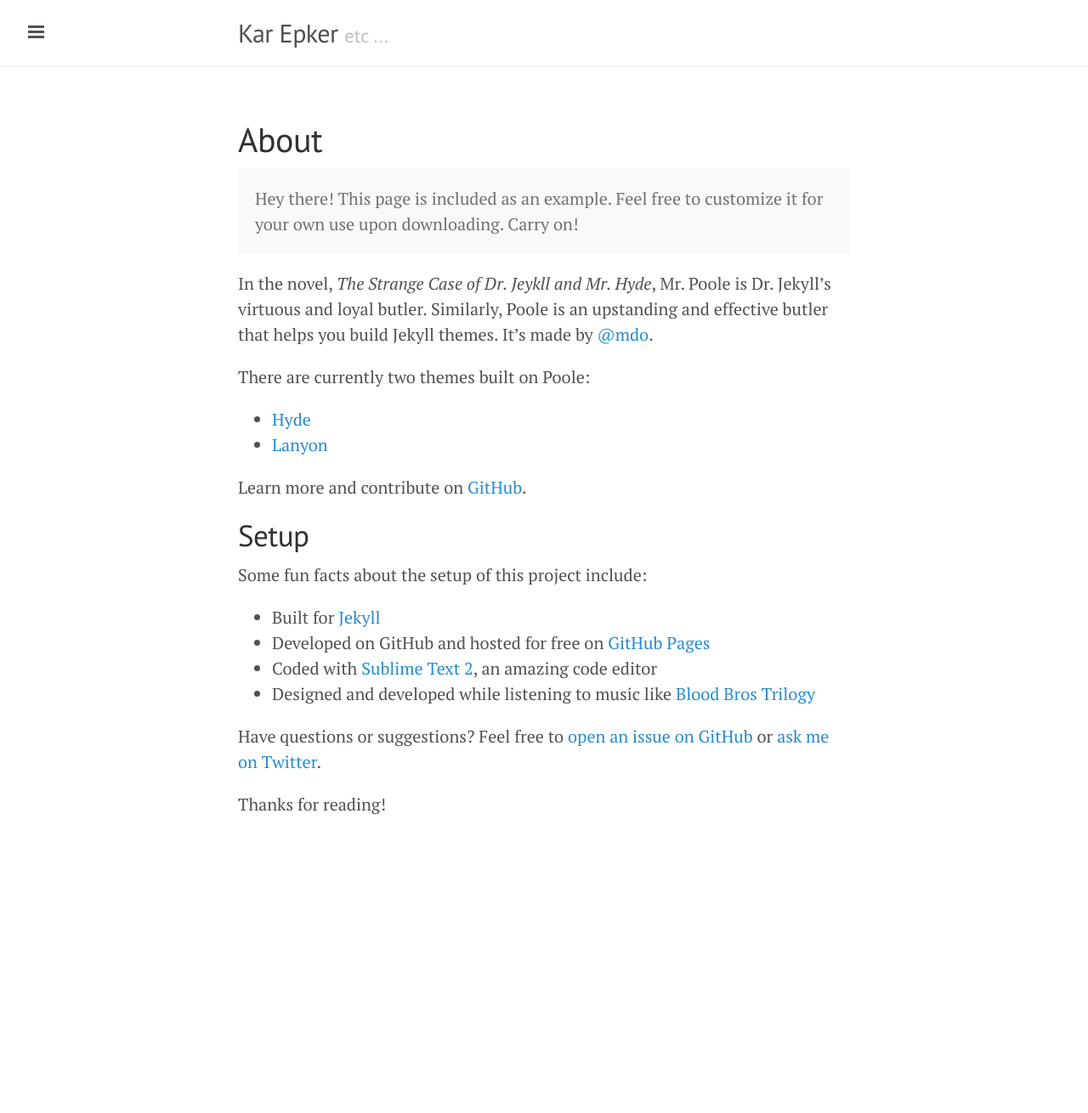
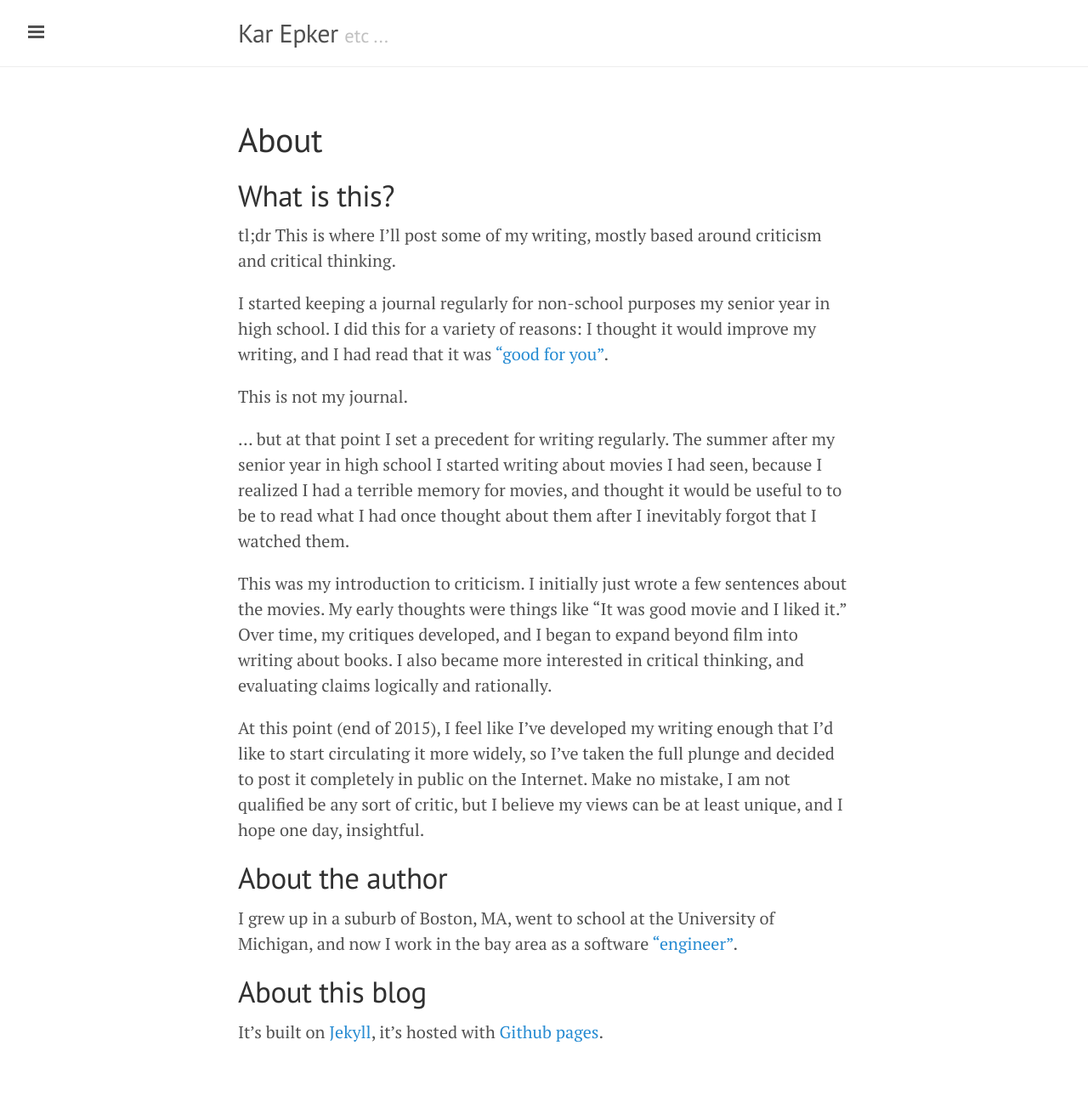
Before and after one commit to karepker/karepker.github.io, a Jekyll site: the page built from about.md, in a window 1280 px wide. Shown: the whole page at 85% size. Built offline with Jekyll 4.4.1, drawn with Linux system fonts in a browser that asks for light colours; before the commit the page ends 1042 px from its top, so only the background shows below that.

Commit message:
Wrote an angsty/existential about page.

```diff
--- a/about.md
+++ b/about.md
@@ -3,28 +3,46 @@ layout: page
 title: About
 ---
 
-<p class="message">
-  Hey there! This page is included as an example. Feel free to customize it for your own use upon downloading. Carry on!
-</p>
+## What is this?
 
-In the novel, *The Strange Case of Dr. Jeykll and Mr. Hyde*, Mr. Poole is Dr. Jekyll's virtuous and loyal butler. Similarly, Poole is an upstanding and effective butler that helps you build Jekyll themes. It's made by [@mdo](https://twitter.com/mdo).
+tl;dr This is where I'll post some of my writing, mostly based around criticism
+and critical thinking.
 
-There are currently two themes built on Poole:
+I started keeping a journal regularly for non-school purposes my senior year in
+high school. I did this for a variety of reasons: I thought it would improve my
+writing, and I had read that it was ["good for you"][lh_journaling_benefits].
 
-* [Hyde](http://hyde.getpoole.com)
-* [Lanyon](http://lanyon.getpoole.com)
+This is not my journal.
 
-Learn more and contribute on [GitHub](https://github.com/poole).
+... but at that point I set a precedent for writing regularly. The summer after
+my senior year in high school I started writing about movies I had seen, because
+I realized I had a terrible memory for movies, and thought it would be useful to
+to be to read what I had once thought about them after I inevitably forgot that
+I watched them.
 
-## Setup
+This was my introduction to criticism. I initially just wrote a few sentences
+about the movies. My early thoughts were things like "It was good movie and I
+liked it." Over time, my critiques developed, and I began to expand beyond film
+into writing about books. I also became more interested in critical thinking,
+and evaluating claims logically and rationally.
 
-Some fun facts about the setup of this project include:
+At this point (end of 2015), I feel like I've developed my writing enough that
+I'd like to start circulating it more widely, so I've taken the full plunge and
+decided to post it completely in public on the Internet. Make no mistake, I am
+not qualified be any sort of critic, but I believe my views can be at least
+unique, and I hope one day, insightful.
 
-* Built for [Jekyll](http://jekyllrb.com)
-* Developed on GitHub and hosted for free on [GitHub Pages](https://pages.github.com)
-* Coded with [Sublime Text 2](http://sublimetext.org), an amazing code editor
-* Designed and developed while listening to music like [Blood Bros Trilogy](https://soundcloud.com/maddecent/sets/blood-bros-series)
+## About the author
 
-Have questions or suggestions? Feel free to [open an issue on GitHub](https://github.com/poole/issues/new) or [ask me on Twitter](https://twitter.com/mdo).
+I grew up in a suburb of Boston, MA, went to school at the University of
+Michigan, and now I work in the bay area as a software
+["engineer"][programmers_arent_engineers].
 
-Thanks for reading!
+## About this blog
+
+It's built on [Jekyll][jekyll], it's hosted with [Github pages][github_pages].
+
+[lh_journaling_benefits]: http://lifehacker.com/why-you-should-keep-a-journal-and-how-to-start-yours-1547057185
+[jekyll]: https://jekyllrb.com/
+[github_pages]: https://pages.github.com/
+[programmers_arent_engineers]: http://www.theatlantic.com/technology/archive/2015/11/programmers-should-not-call-themselves-engineers/414271/
```
